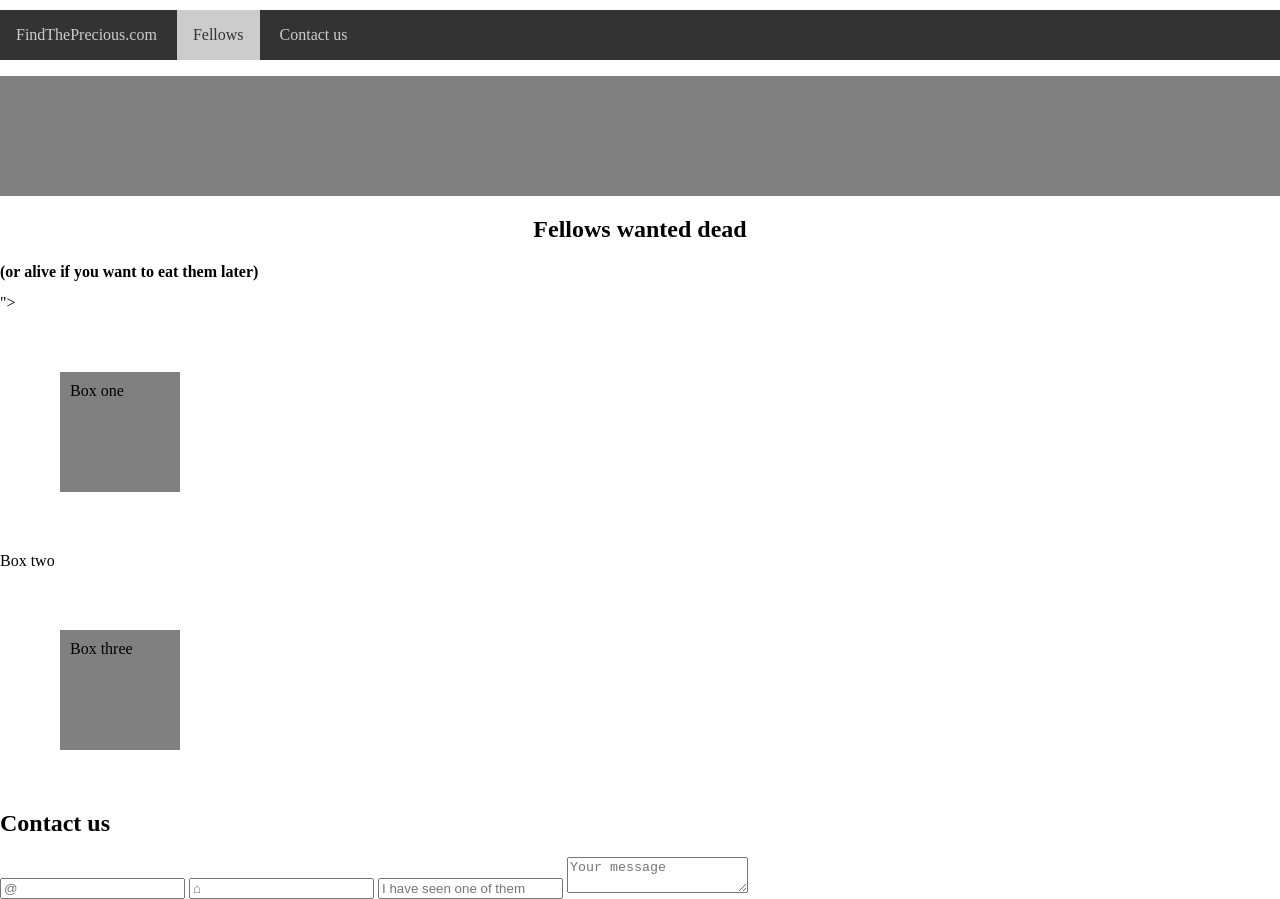
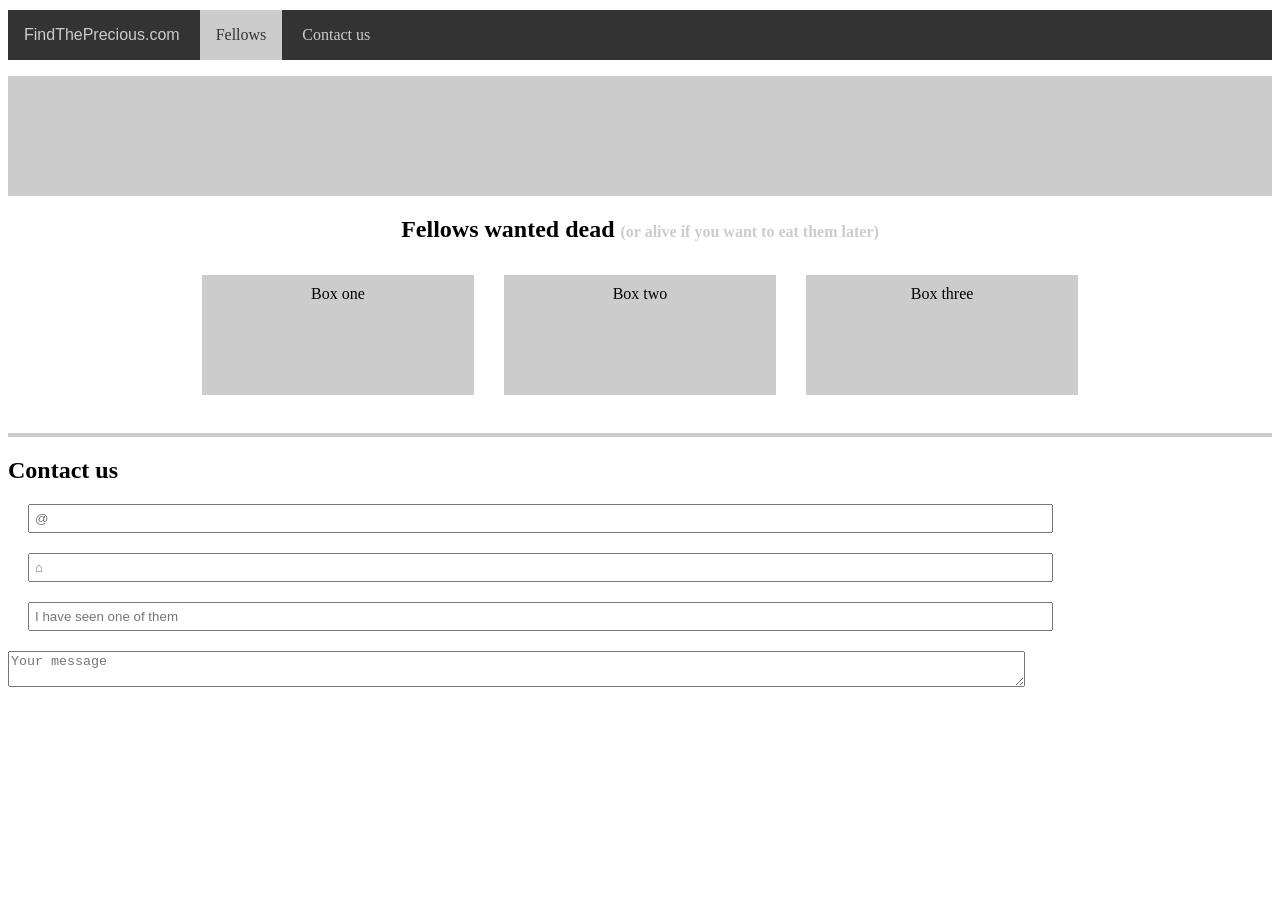
Before and after one commit to Mariposa973/findThePrecious.com, a plain HTML site: page index.html in a window 1280 px wide. After the commit the page ends 800 px from the top, so only its background shows below. Drawn offline with Linux system fonts and the light colour scheme.

Commit message:
model almost done

```diff
--- a/index.html
+++ b/index.html
@@ -8,7 +8,7 @@
     <body>
         <nav>
             <ul>
-                <li>FindThePrecious.com</li>
+                <li class="logo">FindThePrecious.com</li>
                 <li class="active" >Fellows</li>
                 <li>Contact us</li>
             </ul>
@@ -19,18 +19,20 @@
         </section>
 
         <section>
-            <h2 id="fellows">Fellows wanted dead</h2> <h2 id="commas">(or alive if you want to eat them later)</h2>
+            <h2 id="fellows">
+                Fellows wanted dead <span>(or alive if you want to eat them later)</span>
+            </h2>
         </section>
 
-        <section class="inline-block-center">">
-            <article id="box-one">Box one</article>
-            <article id="box-two>">Box two</article>
-            <article id="box-three">Box three</article>
+        <section>
+            <article>Box one</article>
+            <article>Box two</article>
+            <article>Box three</article>
         </section>
 
 
         <form>
-            <h2>Contact us</h2>
+            <h2 id="bordered-title">Contact us</h2>
             <input type="email" placeholder="@">
             <input type="text" placeholder="&#8962;">
             <input type="text" placeholder="I have seen one of them">
--- a/styles.css
+++ b/styles.css
@@ -1,6 +1,4 @@
-body {
-    margin: 0px;
-}
+
 
 nav {
     background-color: #333;
@@ -18,14 +16,18 @@ li {
     padding: 1rem;
 }
 
-.active{
+.active {
     background-color: #ccc;
     color: #333;
 }
 
+.logo {
+    font-family: Arial, Helvetica, sans-serif;
+}
+
 .carousel {
     margin: 0px;
-    background-color: gray;
+    background-color: #ccc;
     padding: 10px;
     height: 100px;
     width: auto ;
@@ -35,37 +37,40 @@ li {
     text-align: center;
     font-size: 18pt;
 }
-#commas {
+
+span {
     font-size: 12pt;
+    color: #ccc;
 }
 
-.boxes {
-    display: inline-block;
+section {
+    text-align: center;
 }
 
-#box-one {
-    background-color: gray;
+article {
+    display: inline-block;
+    background-color: #ccc;
     padding: 10px;
     height: 100px;
-    width: 100px;
-    border: none;
-    margin: 60px;
+    width: 20%;
+    border: 0  ;
+    margin: 1%;
+
 }
 
-#box-two {
-    background-color: gray;
-    padding: 10px;
-    height: 100px;
-    width: 100px;
-    border: none;
-    margin: 60px;
+form {
+    border-top: 4px solid #ccc;
+    margin-top: 25px;
 }
 
-#box-three {
-    background-color: gray;
-    padding: 10px;
-    height: 100px;
-    width: 100px;
-    border: none;
-    margin: 60px;
+input {
+    display: block;
+    width: 100%;
+    padding: 5px;
+    margin: 20px;
 }
+
+textarea, input {
+    display: block;
+    width: 80%;
+}
```
